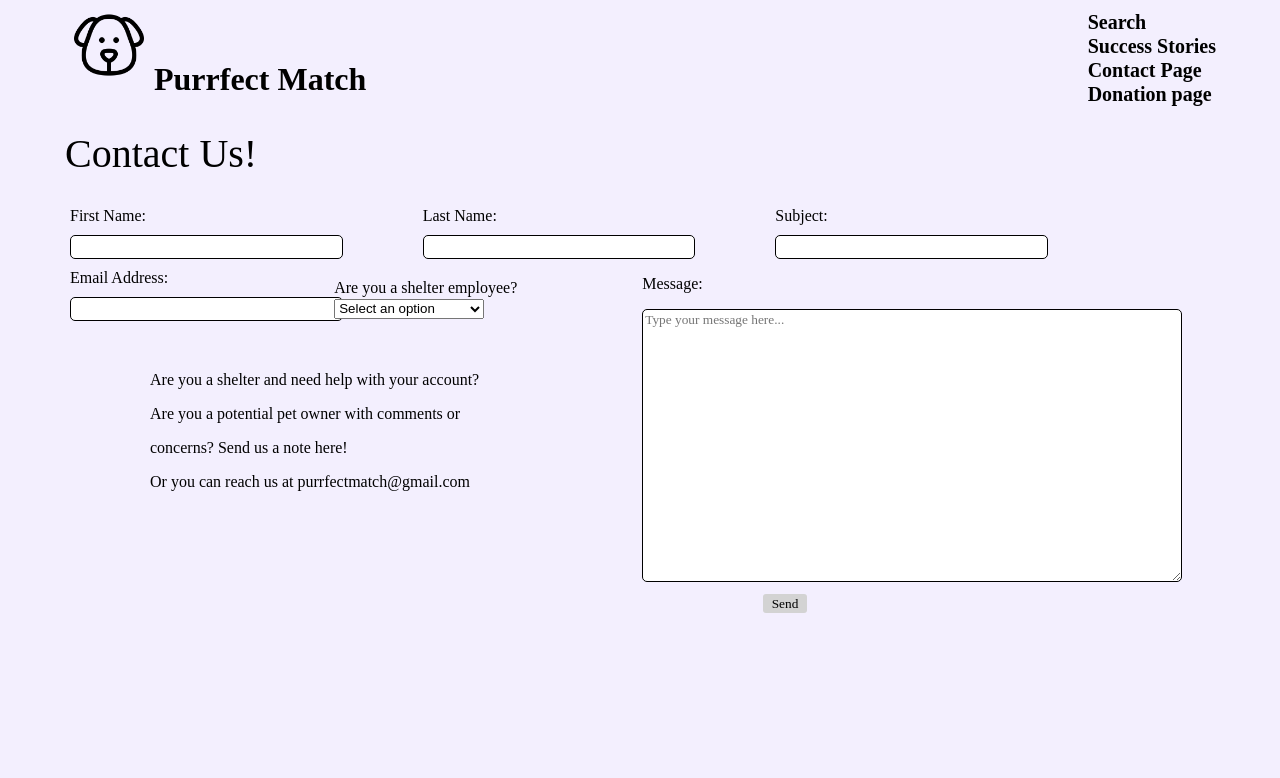
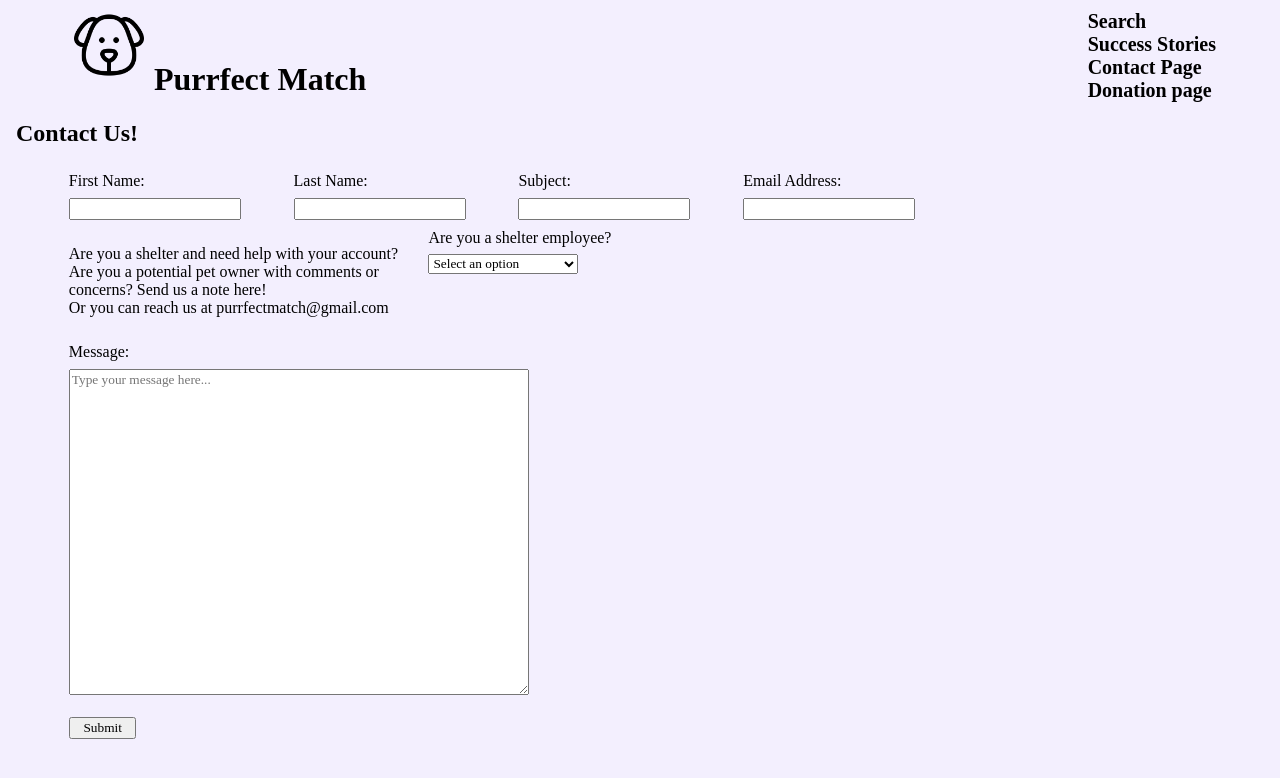
Before and after one commit to glkidd/PurrfectMatch, a React (Create React App) app in the folder purrfect-match/: page /contact in a window 1280 px wide. Shown: the top 778 px of the page. Built offline with nearby package versions, Linux system fonts and the light colour scheme; a web font is replaced by a local one.

Commit message:
Fix contact page to have validation + submit

```diff
--- a/purrfect-match/src/Api.tsx
+++ b/purrfect-match/src/Api.tsx
@@ -36,4 +36,9 @@ export class Api {
         let fakeApiResult = ALL_SUCCESS_STORIES.slice(SUCCESS_STORY_PAGE_SIZE * breakpoint, SUCCESS_STORY_PAGE_SIZE * breakpoint + SUCCESS_STORY_PAGE_SIZE);
         return Promise.resolve(fakeApiResult);
     }
+
+    public static submitContactInfo = (firstName: string, lastName: string, subject: string, email: string, shelterEmployee: string, message: string): Promise<void> => {
+        // Normally, we'd actually submit to the backend and resolve or reject the promise based off of the response (was there an error submitting?)
+        return Promise.resolve();
+    }
 }
--- a/purrfect-match/src/ContactPage.css
+++ b/purrfect-match/src/ContactPage.css
@@ -1,15 +1,5 @@
-.textBox {
-    background-color: rgb(255, 255, 255);
-    border-color: black;
-    background: solid;
-    border: solid;
-    height: 1.5em;
-    width: 20em;
-    border-radius: 5px;
-    border-width: thin;
-    margin: 10px;
-    margin-left: 70px;
-    display: block;
+* {
+    font-family: Montserrat;
 }
 
 @font-face {
@@ -17,80 +7,44 @@
     src: local('Montserrat'), url(./fonts/Montserrat-Regular.ttf) format('truetype');
 }
 
-#send{
-    background-color: lightgrey;
-    border-color: black;
-    background: solid;
-    display: inline-block;
-    border: none;
-    width: 3.3em;
-    height: 1.4em;
-    border-radius: 3px;
-    margin-left: 763px;
-    font-family: Montserrat;
+.contactPage {
+    padding-left: 1em;
+}
+.contactBoxes {
+    display: flex;
+    flex-direction: row;
+    flex-wrap: wrap;
+    padding-left: 3em;
+}
+.contactBoxes > div {
+    padding: 0.3em;
+    padding-right: 3em;
+    display: flex;
 }
 
-.sendText {
-    text-align: center;
+.contactBoxes > .contactText {
+    padding-right: 1.6em;
+}
+.inputElem {
+    display: flex;
+    flex-direction: column;
 }
 
-#send:hover {background-color: grey}
-
-.textBox.message{
-    position: relative;
-    width: 40em;
-    height: 20em;
-    border-radius: 5px;
-    display: block;
-    font-family: Montserrat;
+.inputElem .inputField {
+    margin-top: 0.5em;
 }
 
-.header {
-    margin: 30px;
-    margin-left: 65px;
-    position: relative;
-    font-size: 40px;
-    font-weight: 300;
-    font-family: Montserrat;
+.inputElem select {
+    margin-top: 0.5em;
 }
 
-.row{
-    display: block;
+.inputElem .inputError {
+    font-size: small;
+    color: red;
 }
 
-.label{
-    margin-left: 70px;
-    display: block;
-    font-family: Montserrat;
+.contactPage button {
+    width: 5em;
+    margin-top: 1em;
+    margin-left: 4em;
 }
-
-.rightBoxes {
-    margin-right: 70px;
-    float: left;
-    text-align: left;
-}
-
-.searchLabel{
-    display: block;
-    font-family: Montserrat;
-}
-
-.search {
-    margin: 10px;
-    margin-right: 125px;
-    margin-left: -145px;
-    float: left;
-    text-align: left;
-}
-
-.contactText {
-    margin-top: 50px;
-    margin-left: 150px;
-    text-align: justify;
-    font-family: Montserrat;
-}
-
-.float{
-    float: left;
-    text-align: left;
-}
--- a/purrfect-match/src/ContactPage.tsx
+++ b/purrfect-match/src/ContactPage.tsx
@@ -1,11 +1,17 @@
 import React from 'react';
 import './ContactPage.css';
 import { Input, Select, Message, Send } from './inputBoxes';
-
+import { Api } from "Api";
 interface ContactPageProps {
 };
 
 interface ContactPageState {
+    firstName: string | undefined;
+    lastName: string | undefined;
+    subject: string | undefined;
+    email: string | undefined;
+    shelterEmployee: "Yes" | "No" | "" | undefined;
+    message: string | undefined;
 };
 
 const OPTION_ARRAY = ["Yes", "No"];
@@ -14,51 +20,101 @@ export class ContactPage extends React.Component<ContactPageProps, ContactPageSt
 
     constructor(props : any) {
         super(props);
+
+        this.state = {
+            firstName: undefined,
+            lastName: undefined,
+            subject: undefined,
+            email: undefined,
+            shelterEmployee: undefined,
+            message: undefined
+        };
+    }
+
+    fillAndValidateField = (field: keyof ContactPageState): boolean => {
+        if (this.state[field] === undefined) {
+            this.setState({
+                [field]: ""
+            } as any);
+            return false;
+        } else {
+            return this.state[field] != "";
+        }
+    }
+
+    handleSubmit = ()  => {
+        let formValid = true;
+        // Validate all fields filled
+        for (let elem of ["firstName", "lastName", "subject", "email", "shelterEmployee", "message"]) {
+            if (!this.fillAndValidateField(elem as keyof ContactPageState)) {
+                formValid = false;
+            }
+        }
+        if (formValid) {
+            // @ts-ignore: Strict null checks, but we know they're non-null from the validation we just did
+            Api.submitContactInfo(this.state.firstName, this.state.lastName, this.state.subject, this.state.email, this.state.shelterEmployee, this.state.message);
+        }
+    }
+
+    checkField = (fieldVal: string | undefined, error: string): string | undefined => {
+        if (fieldVal == "") {
+            return error;
+        }
+        return undefined;
     }
 
     public render() {
         return (
-            <form>
-                <h2 className="header"> Contact Us! </h2>
-                <div className="float">
+            <div className="contactPage">
+                <h2 className="header">Contact Us!</h2>
+                <div className="contactBoxes">
                     <Input
-                        prompt="First Name:">
-                    </Input>
+                        prompt="First Name:"
+                        error={this.checkField(this.state.firstName, "Provide your first name.")}
+                        onchange={(newValue: string) => this.setState({ firstName: newValue })}
+                    />
+                    <Input
+                        prompt="Last Name:"
+                        error={this.checkField(this.state.lastName, "Provide your last name.")}
+                        onchange={(newValue: string) => this.setState({ lastName: newValue })}
+                    />
+                    <Input
+                        prompt="Subject:"
+                        error={this.checkField(this.state.subject, "Provide a subject.")}
+                        onchange={(newValue: string) => this.setState({ subject: newValue })}
+                    />
+                    <Input
+                        prompt="Email Address:"
+                        error={this.checkField(this.state.email, "Provide your email.")}
+                        onchange={(newValue: string) => this.setState({ email: newValue })}
+                    />
                 </div>
-                <div className="rightBoxes">
-                    <Input
-                        prompt="Last Name:">
-                    </Input>
-                </div>
-                <Input
-                    prompt="Subject:">
-                </Input>
-                <div className="float">
-                    <Input
-                        prompt="Email Address:">
-                    </Input>
+                <div className="contactBoxes">
                     <div className="contactText">
-                        <p> Are you a shelter and need help with your account?</p>
-                        <p> Are you a potential pet owner with comments or</p>
-                        <p> concerns? Send us a note here! </p>
-                        <p> Or you can reach us at purrfectmatch@gmail.com </p>
-                </div>
-                </div>
-                <div className="search">
+                        <p>
+                            Are you a shelter and need help with your account?<br />
+                            Are you a potential pet owner with comments or<br />
+                            concerns? Send us a note here! <br />
+                            Or you can reach us at purrfectmatch@gmail.com
+                        </p>
+                    </div>
                     <Select
                         prompt="Are you a shelter employee?"
-                        options= {OPTION_ARRAY}>
-                    </Select>
+                        options={OPTION_ARRAY}
+                        error={this.checkField(this.state.shelterEmployee, "Choose an option.")}
+                        onchange={(newValue: any) => this.setState({ shelterEmployee: newValue })}
+                    />
                 </div>
-                <div className="label">
-                    <p >Message: </p>
+                <div className="contactBoxes">
+                    <Message
+                        prompt="Message:"
+                        error={this.checkField(this.state.message, "Please write a message.")}
+                        onchange={(newValue: string) => this.setState({ message: newValue })}
+                    />
                 </div>
-                <Message
-                    prompt=" ">
-                </Message>
-                <Send>
-                </Send>
-            </form>
+                <Send onclick={this.handleSubmit} />
+            </div>
+
         );
     }
 }
--- a/purrfect-match/src/inputBoxes.tsx
+++ b/purrfect-match/src/inputBoxes.tsx
@@ -3,24 +3,50 @@ import "./ContactPage.css"
 
 interface inputProps {
     prompt: string;
+    error?: string;
+    onchange?: (newVal: string) => void;
 }
 
 interface optionProps{
     prompt: string;
     options: string[];
+    error?: string;
+    onchange?: (newVal: string) => void;
 }
 
+interface SubmitProps {
+    onclick?: () => void;
+}
 export class Input extends React.Component<inputProps, {}> {
+    constructor(props: any) {
+        super(props);
+
+        this.state = {
+
+        }
+    }
+
+    handleChange = (event: any) => {
+        if (this.props.onchange) {
+            if (event && event.target && event.target.value) {
+                this.props.onchange(event.target.value);
+            } else {
+                this.props.onchange("");
+            }
+        }
+    }
 
     public render() {
+        let errorDiv = this.props.error ? <div className="inputError">{this.props.error}</div> : <div />;
         return (
-        <div className="row">
+            <div className="inputElem">
                 <div className="label">
                     {this.props.prompt}
                 </div>
-            <div>
-                <input type="text" name="fname" className="textBox"/>
+                <div className="inputField">
+                    <input type="text" name="fname" className="textBox" onChange={this.handleChange} />
                 </div>
+                {errorDiv}
             </div>
         );
     }
@@ -32,20 +58,30 @@ export class Select extends React.Component<optionProps, {}> {
         super(props);
     }
 
+    handleChange = (event: any) => {
+        if (this.props.onchange) {
+            if (event && event.target && event.target.value) {
+                this.props.onchange(event.target.value);
+            } else {
+                this.props.onchange("");
+            }
+        }
+    }
+
     public render() {
-        let optionArray = this.props.options.map(function(option) {
-                                return <option> {option} </option>;
-                            }
-                        );
+        let optionArray = this.props.options.map((option) => <option>{option}</option>);
+        let errorDiv = this.props.error ? <div className="inputError">{this.props.error}</div> : <div />;
+
         return (
-        <div className="row">
-            <div className="searchLabel">
+            <div className="inputElem">
+                <div className="label">
                     {this.props.prompt}
                 </div>
-            <select name="Shelter Employee" style={{width:"150px", height:"1.5em"}}>
+                <select style={{ width: "150px", height: "1.5em" }} onChange={this.handleChange} >
                     <option disabled selected> Select an option </option>
                     {optionArray}
                 </select>
+                {errorDiv}
             </div>
         );
     }
@@ -53,29 +89,54 @@ export class Select extends React.Component<optionProps, {}> {
 
 export class Message extends React.Component<inputProps, {}> {
 
+    handleChange = (event: any) => {
+        if (this.props.onchange) {
+            if (event && event.target && event.target.value) {
+                this.props.onchange(event.target.value);
+            } else {
+                this.props.onchange("");
+            }
+        }
+    }
+
     public render() {
+        let errorDiv = this.props.error ? <div className="inputError">{this.props.error}</div> : <div />;
         return (
-        <div className="row">
+            <div className="inputElem">
+                <div className="label">
                     {this.props.prompt}
-            <div>
-                <textarea name="message" rows={20} cols={40} className="textBox message" placeholder = "Type your message here...">
-                </textarea>
                 </div>
+                <div className="inputField">
+                    <textarea rows={20} cols={60} className="textBox message" placeholder="Type your message here..." onChange={this.handleChange} />
+                </div>
+                {errorDiv}
             </div>
         );
     }
 }
 
-export class Send extends React.Component<{},{}> {
+export class Send extends React.Component<SubmitProps, {}> {
 
-    handleSubmit(event : any) {
+    constructor(props: any) {
+        super(props);
+
+        this.state = {
+
+        };
+    }
+    handleSubmit = (event: any) => {
+        if (this.props.onclick) {
+            this.props.onclick();
+        }
     }
 
     public render() {
         return (
-            <button onClick={this.handleSubmit} id="send">
-            <div className="sendText"> Send </div>
+            <div className="inputElem">
+                <button onClick={this.handleSubmit}>
+                    Submit
                 </button>
+            </div>
         );
     }
 }
```
Lines whose indentation alone changed are shown as unchanged.
